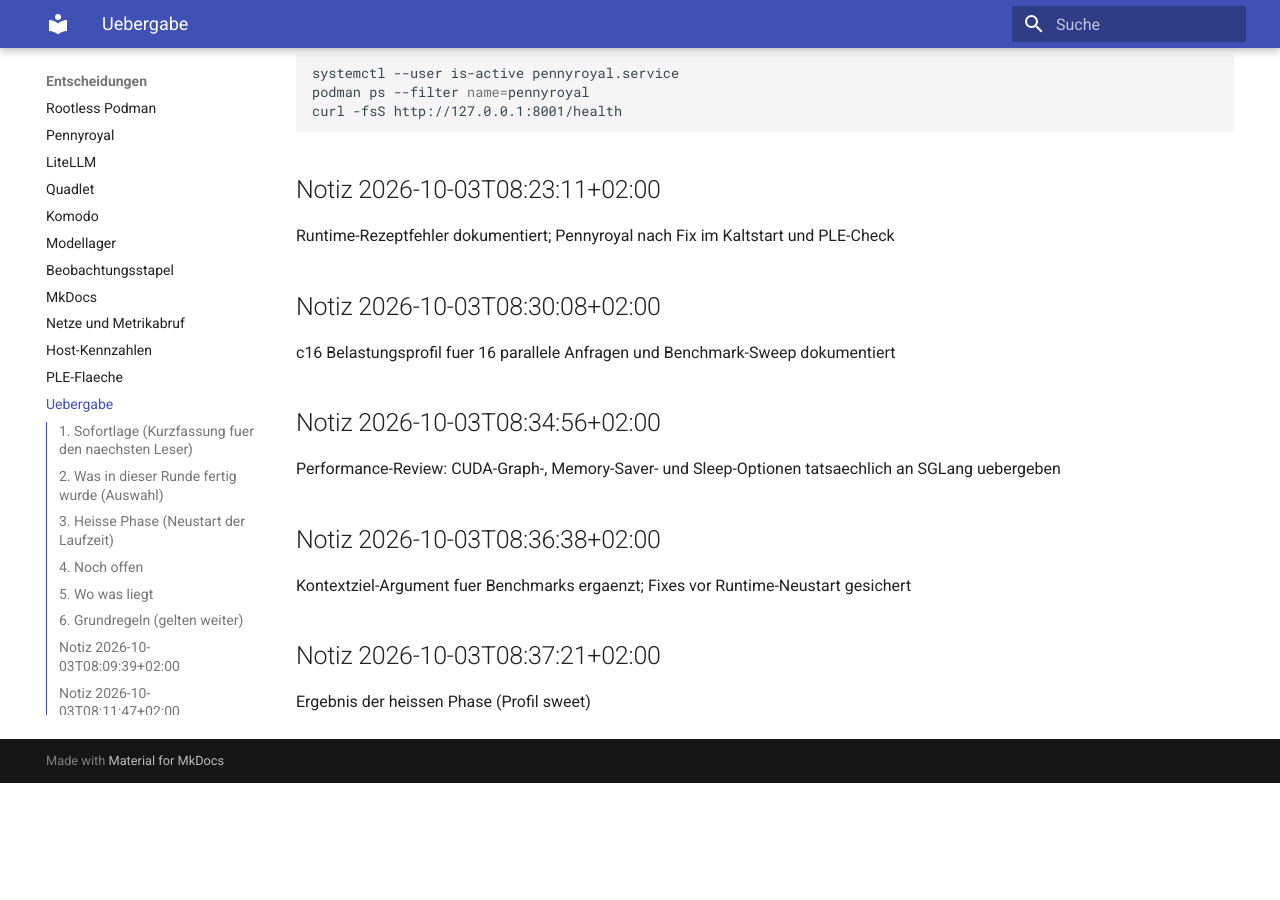
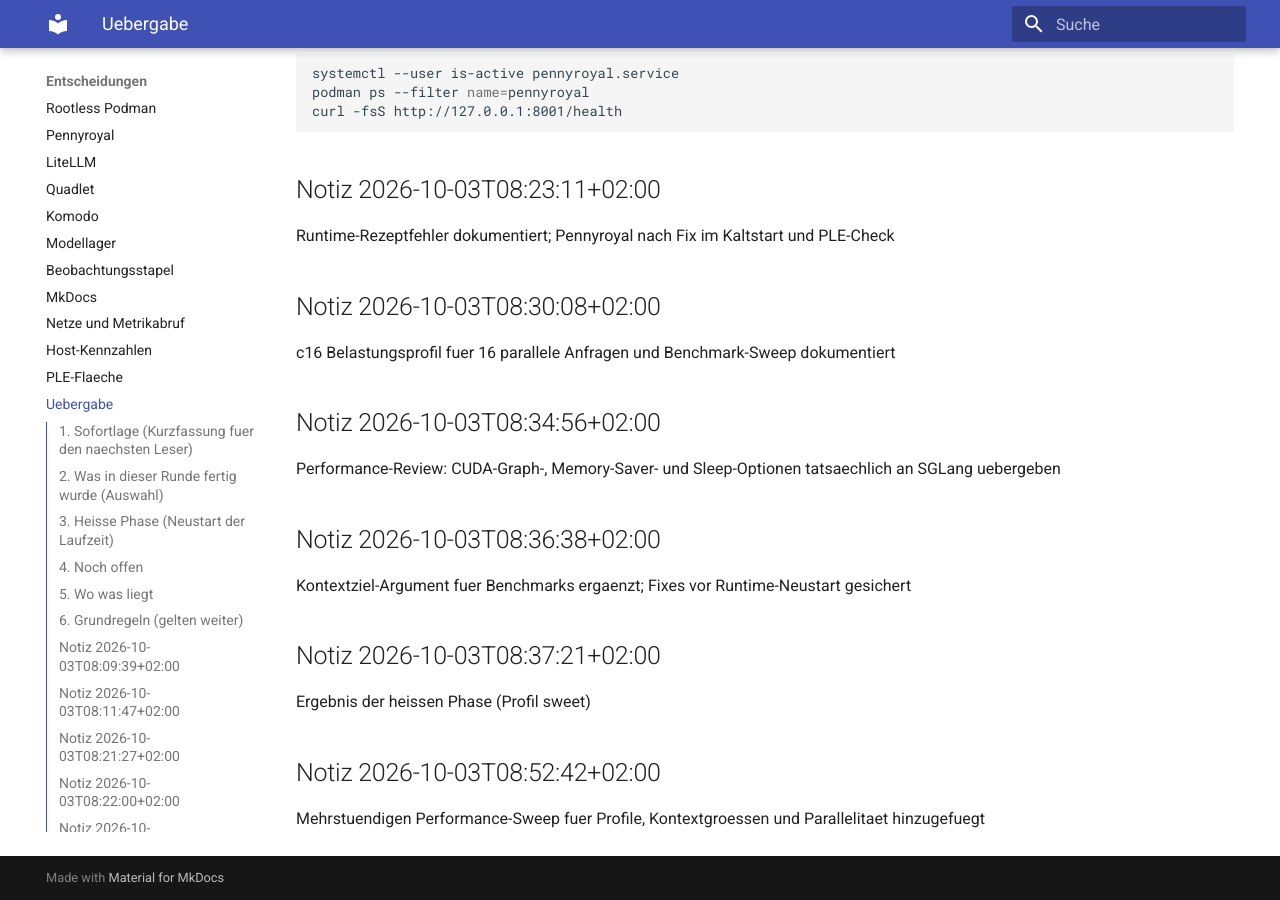
Before and after one commit to thomasdenk79-cyber/llm-infra-setup, an MkDocs documentation site: the page built from docs/HANDOFF.md, in a window 1280 px wide and 900 px high, scrolled down 3850 px. Built offline with MkDocs 1.6.1 and Material for MkDocs 9.7.7, drawn with Linux system fonts in a browser that asks for light colours; before the commit the page ends 4633 px from its top, so only the background shows below that; some of the changed text lies outside the part shown.

Commit message:
stand: 2026-10-03T08:52 gesichert (2 Dateien)

```diff
--- a/docs/HANDOFF.md
+++ b/docs/HANDOFF.md
@@ -1,4 +1,4 @@
-Zuletzt gesichert: 2026-10-03T08:37:21+02:00 durch `scripts/session-checkpoint.sh`
+Zuletzt gesichert: 2026-10-03T08:52:42+02:00 durch `scripts/session-checkpoint.sh`
 
 # Arbeitsstand und Uebergabe
 
@@ -165,3 +165,7 @@
 ## Notiz 2026-10-03T08:37:21+02:00
 
 Ergebnis der heissen Phase (Profil sweet)
+
+## Notiz 2026-10-03T08:52:42+02:00
+
+Mehrstuendigen Performance-Sweep fuer Profile, Kontextgroessen und Parallelitaet hinzugefuegt
```
Also changed, not shown: 1 other file.
